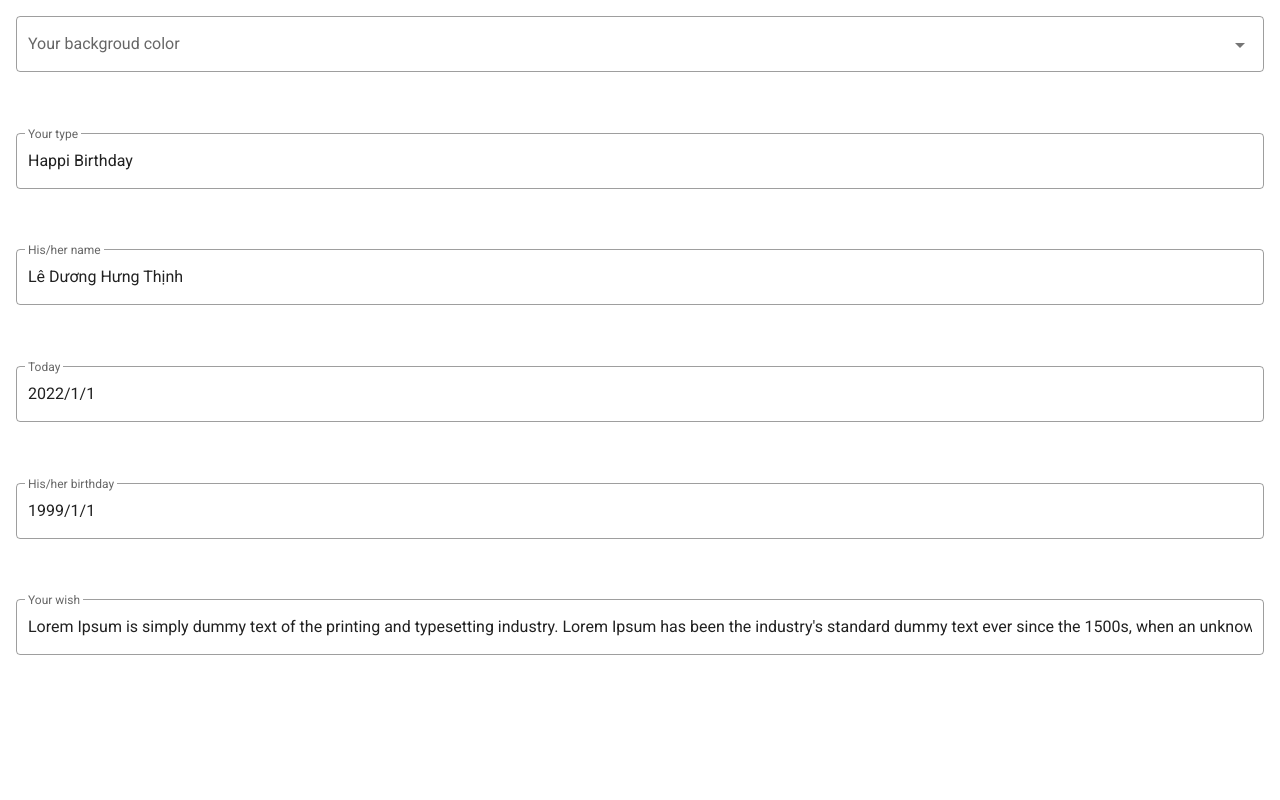
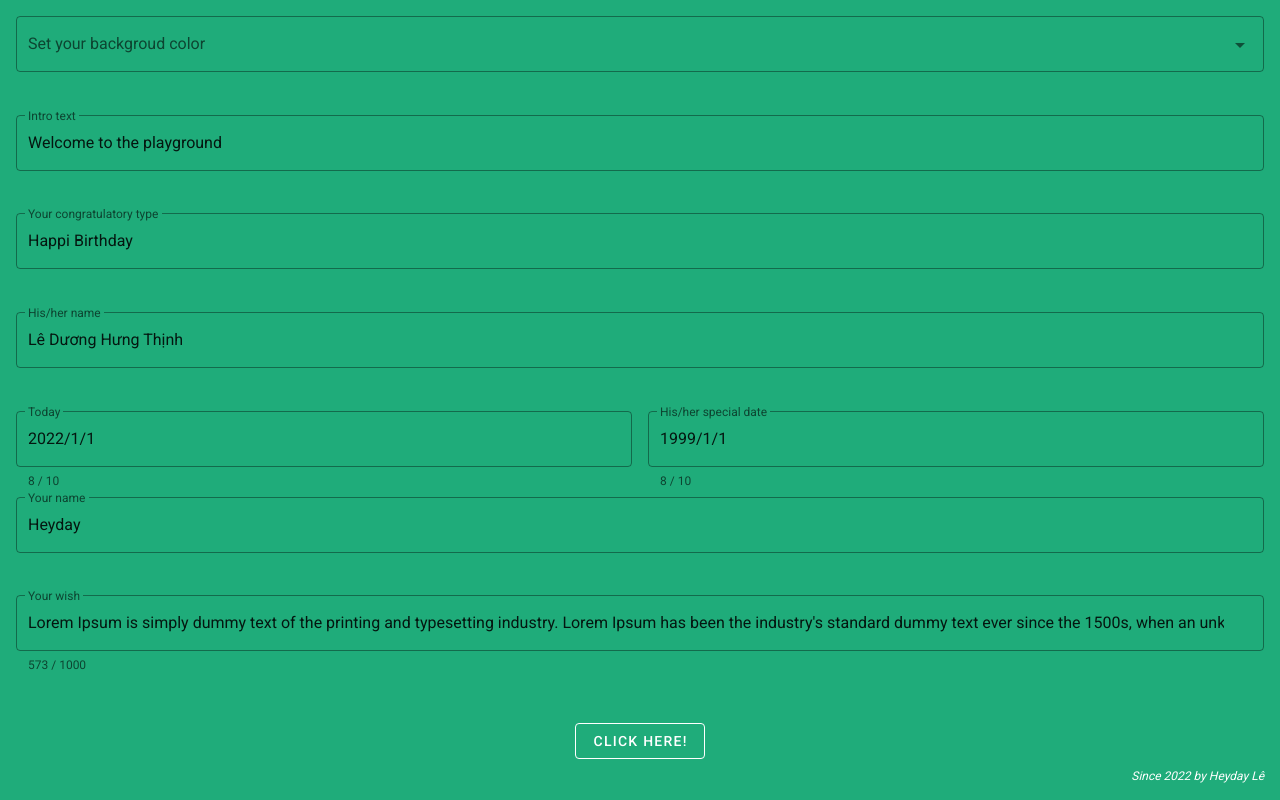
Before and after one commit to heydayle/Genegrate-greetting-card, a Vue app: page / in a window 1280 px wide. Built offline with nearby package versions, Linux system fonts and the light colour scheme.

Commit message:
Updated: config build, UI

```diff
--- a/package.json
+++ b/package.json
@@ -4,7 +4,7 @@
   "private": true,
   "scripts": {
     "serve": "vue-cli-service serve",
-    "build": "vue-cli-service build",
+    "build": "vue-cli-service build --port 8081",
     "lint": "vue-cli-service lint"
   },
   "dependencies": {
--- a/src/components/countdown/index.vue
+++ b/src/components/countdown/index.vue
@@ -1,20 +1,35 @@
 <template>
-  <div class="tw-text-5xl tw-font-light tw-text-white tw-text-center">
-    <div v-if="isComing" class="tw-duration-500 tw-animate-fadeInTop100">
-      To day <span class="tw-font-bold">{{ getDay + "/" + getMonth + "/" + getYear }}</span> is a special day!
+  <div
+    class="tw-text-2xl xl:tw-text-5xl tw-font-light tw-text-white tw-text-justify xl:tw-text-center"
+  >
+    <div
+      v-if="isComing"
+      class="tw-duration-500 tw-animate-fadeInTop100 tw-text-center"
+    >
+      Today
+      <span class="tw-font-bold">{{
+        getDay + "/" + getMonth + "/" + getYear
+      }}</span>
+      is a special day!
     </div>
-    <div v-if="isReady" class="tw-duration-500 tw-animate-fadeInTop100">
-      Let's count down together
+    <div
+      v-if="isReady"
+      class="tw-duration-500 tw-animate-fadeInTop100 tw-text-center"
+    >
+      {{ intro }}
+      <div>Let's countdown together</div>
     </div>
-    <div class="tw-h-24 tw-mb-6">
+    <div class="tw-h-18 xl:w-h-24 tw-mb-0 sm:tw-mb-6 tw-text-center">
       <div v-if="year === getYearBirtday" class="tw-animate-fadeInTop100">
-          <div class="tw-font-bold">{{type}}</div>
-        <div class="tw-font-light tw-mt-2">{{ name }}</div>
+        <div class="sm:tw-text-lg xl:tw-text-5xl tw-font-bold">{{ type }}</div>
+        <div class="sm:tw-text-lg xl:tw-text-5xl tw-font-light xl:tw-mt-2">
+          {{ name }}
+        </div>
       </div>
     </div>
     <div
       v-if="!isCountdown && !isComing && !isReady"
-      class="tw-duration-1000 tw-animate-fadeInTop100"
+      class="tw-duration-1000 tw-animate-fadeInTop100 tw-text-center"
     >
       <span class="tw-duration-300 tw-animate-fadeInTop100">{{ getDay }}</span
       >/
@@ -23,19 +38,25 @@
       <span class="tw-duration-500 tw-animate-bounceIn">{{ getYear }}</span>
     </div>
 
-    <div v-if="isCountdown">
-      <span>{{ day }}</span>/
-      <span>{{ month }}</span>/
+    <div v-if="isCountdown" class="tw-text-center">
+      <span>{{ day }}</span
+      >/ <span>{{ month }}</span
+      >/
       <span>{{ year }}</span>
     </div>
     <div class="tw-h-10 tw-mt-2">
       <div v-if="year === getYearBirtday" class="tw-animate-fadeInTop100">
         <div
           v-if="isWish"
-          class="tw-animate-fadeInTop100 tw-text-xl tw-font-semibold"
+          class="tw-animate-fadeInTop tw-text-xl tw-font-semibold"
         >
-          <div class="tw-font-light">"{{wish}}"</div>
-          <div>by <span class="tw-italic">{{credit}}</span></div>
+          <div class="wish-text tw-pr-2 tw-font-light tw-overflow-auto">
+            "{{ wish }}"
+          </div>
+          <div class="tw-mt-2 tw-text-right xl:tw-text-center">
+            by
+            <span class="tw-italic">{{ credit }}</span>
+          </div>
         </div>
       </div>
     </div>
@@ -60,6 +81,10 @@ export default {
     };
   },
   props: {
+    intro: {
+      type: String,
+      default: "",
+    },
     date: {
       type: String,
       default: "",
@@ -83,7 +108,7 @@ export default {
     type: {
       type: String,
       default: "",
-    }
+    },
   },
   computed: {
     getYear() {
@@ -108,7 +133,7 @@ export default {
   },
   methods: {
     clear() {
-        this.$emit('setClear')
+      this.$emit("setClear");
     },
     fetchDate() {
       this.isComing = true;
@@ -170,3 +195,9 @@ export default {
   },
 };
 </script>
+
+<style lang="scss">
+.wish-text {
+  max-height: 60vh;
+}
+</style>
--- a/src/enums/index.js
+++ b/src/enums/index.js
@@ -1,6 +1,8 @@
 export const backgrounds = [
-  { label: "Red", value: "tw-bg-red-300" },
-  { label: "Green", value: "tw-bg-green-300" },
-  { label: "Blue", value: "tw-bg-blue-300" },
-  { label: "Yellow", value: "tw-bg-yellow-300" },
+  { label: "Red", value: "#e53e3e" },
+  { label: "Pink", value: "#feb2b2" },
+  { label: "Green", value: "#1fAc7a" },
+  { label: "Blue", value: "#5CB8B2" },
+  { label: "Yellow", value: "#f0de6d" },
+  { label: "Steel", value: "#25698c" },
 ];
--- a/src/pages/home/index.vue
+++ b/src/pages/home/index.vue
@@ -1,39 +1,115 @@
 <template>
   <div
     id="main"
-    :class="!!backgroundValue.value ? backgroundValue.value.toString() : 'tw-bg-green-500'"
+    :style="{ background: backgroundValue.value.toString() }"
     class="tw-flex tw-flex-col tw-flex-1 tw-mx-auto tw-w-full tw-p-4"
   >
-    <template v-if="!isCoutdown">
+    <template v-if="!isReadyStart && !isCountdown">
       <v-select
         v-model="backgroundValue"
-        label="Your backgroud color"
+        color="white"
+        label="Set your backgroud color"
         :items="backgrounds"
         :item-value="backgroundValue.value"
         outlined
       >
-        <template #selection="{ item, }">
+        <template #selection="{ item }">
           <div>
-              <span :class="`tw-text-${item.value}`">{{ item.label }}</span>
+            <span>{{ item.label }}</span>
           </div>
         </template>
-        <template #item="{item, on, attrs}" >
-            <span v-bind="attrs" v-on="on">{{item.label}}</span>
+        <template #item="{ item, on, attrs }">
+          <div
+            class="tw-border tw-border-white tw-h-4 tw-w-4 tw-rounded-full tw-mr-2"
+            :style="{ background: item.value.toString() }"
+          />
+          <span v-bind="attrs" v-on="on">{{ item.label }}</span>
         </template>
-        <template #prepend-item="{item}">
-            <div class="tw-border tw-border-white tw-h-4 tw-w-4"
-            :class="`tw-bg-${item.value}`"/>
+        <template #prepend-item="{ item }">
+          <div
+            class="tw-border tw-border-white tw-h-4 tw-w-4"
+            :class="`tw-bg-${item.value}`"
+          />
         </template>
       </v-select>
-      <v-text-field v-model="type" color="white" outlined label="Your type" required></v-text-field>
-      <v-text-field v-model="name" color="white" outlined label="His/her name" required></v-text-field>
-      <v-text-field v-model="date" color="white" outlined label="Today" required></v-text-field>
-      <v-text-field v-model="birthday" color="white" outlined label="His/her birthday" required></v-text-field>
-      <v-text-field v-model="wish" color="white" outlined label="Your wish" required></v-text-field>
-      <ButtonStart @Event="start()" :disabled="!isValid"/>
+      <v-text-field
+        v-model="intro"
+        color="white"
+        height="2px"
+        outlined
+        clearable
+        label="Intro text"
+        required
+      ></v-text-field>
+      <v-text-field
+        v-model="type"
+        color="white"
+        outlined
+        clearable
+        label="Your congratulatory type"
+        required
+      ></v-text-field>
+      <v-text-field
+        v-model="name"
+        color="white"
+        outlined
+        clearable
+        label="His/her name"
+        required
+      ></v-text-field>
+      <div class="tw-flex tw-space-x-4">
+        <v-text-field
+          class="c-field"
+          v-model="date"
+          color="white"
+          outlined
+          clearable
+          counter
+          maxlength="10"
+          label="Today"
+          :rules="[rules.today]"
+          required
+        ></v-text-field>
+        <v-text-field
+          class="c-field"
+          v-model="birthday"
+          color="white"
+          outlined
+          clearable
+          counter
+          maxlength="10"
+          label="His/her special date"
+          :rules="[rules.special]"
+          required
+        ></v-text-field>
+      </div>
+      <v-text-field
+        v-model="credit"
+        color="white"
+        outlined
+        clearable
+        label="Your name"
+        required
+      ></v-text-field>
+      <v-text-field
+        class="c-field"
+        v-model="wish"
+        color="white"
+        rows="3"
+        row-height="25"
+        outlined
+        clearable
+        label="Your wish"
+        counter
+        maxlength="1000"
+        required
+      ></v-text-field>
+      <ButtonStart @Event="ready()" :disabled="!isValid" />
     </template>
+    <ButtonStart v-if="isReadyStart" @Event="start()" :text="'Start'" />
     <Countdown
-      v-else
+      v-if="!isReadyStart && isCountdown"
+      :intro="intro"
       :date="date"
       :type="type"
       :name="name"
@@ -42,14 +118,21 @@
       :birthday="birthday"
       @setClear="setClear()"
     />
-    <ButtonStart v-if="isBack" @Event="clear()" :text="'Back home'"/>
+    <div v-if="isBack" class="tw-mt-auto">
+      <ButtonStart @Event="clear()" :text="'Back home'" />
+    </div>
+    <div
+      class="tw-absolute tw-bottom-0 tw-right-0 tw-p-4 tw-text-xs tw-text-white tw-italic"
+    >
+      Since 2022 by Heyday Lê
+    </div>
   </div>
 </template>
 
 <script>
 import ButtonStart from "@/components/button-start";
 import Countdown from "@/components/countdown";
-import { backgrounds } from "@/enums"
+import { backgrounds } from "@/enums";
 export default {
   data() {
     return {
@@ -58,42 +141,104 @@ export default {
       name: "Lê Dương Hưng Thịnh",
       credit: "Heyday",
       wish: "Lorem Ipsum is simply dummy text of the printing and typesetting industry. Lorem Ipsum has been the industry's standard dummy text ever since the 1500s, when an unknown printer took a galley of type and scrambled it to make a type specimen book. It has survived not only five centuries, but also the leap into electronic typesetting, remaining essentially unchanged. It was popularised in the 1960s with the release of Letraset sheets containing Lorem Ipsum passages, and more recently with desktop publishing software like Aldus PageMaker including versions of Lorem Ipsum",
-      backgroundValue: { label: "defaul", value: "green-500" },
+      backgroundValue: { label: "defaul", value: "#1fAc7a" },
       type: "Happi Birthday",
-
+      intro: "Welcome to the playground",
 
       backgrounds,
 
-      isCoutdown: false,
+      isReadyStart: false,
+      isCountdown: false,
       isBack: false,
+
+      rules: {
+        wish: (len) => (v) =>
+          (!!v || "").length >= len ||
+          `Invalid character length, required ${len}`,
+        today: (v) =>
+          ((!!v || "") && this.dateFormat > this.birthdayFormat) ||
+          "this day must be bigger than the special date",
+        special: (v) =>
+          ((!!v || "") && this.dateFormat > this.birthdayFormat) ||
+          "this special date must be less than today",
+      },
     };
   },
   computed: {
+    dateFormat() {
+      let d = new Date(this.date);
+      return d.getFullYear();
+    },
+    birthdayFormat() {
+      let d = new Date(this.birthday);
+      return d.getFullYear();
+    },
     isValid() {
-          return !!this.type && !!this.date && !!this.birthday && !!this.name && !!this.credit && !!this.wish && !!this.backgroundValue;
-      }
+      return (
+        !!this.type &&
+        !!this.date &&
+        !!this.birthday &&
+        !!this.name &&
+        !!this.credit &&
+        !!this.wish &&
+        !!this.backgroundValue &&
+        this.birthdayFormat < this.dateFormat
+      );
+    },
   },
   components: {
     ButtonStart,
     Countdown,
   },
   methods: {
+    ready() {
+      this.isReadyStart = true;
+    },
     start() {
-      this.isCoutdown = true;
+      this.isReadyStart = false;
+      this.isCountdown = true;
     },
     setClear() {
       this.isBack = true;
     },
     clear() {
-      this.isCoutdown = false;
+      this.isCountdown = false;
       this.isBack = false;
-    }
+    },
   },
 };
 </script>
 
 <style lang="scss">
+::-webkit-scrollbar {
+  width: 5px;
+}
+::-webkit-scrollbar-track {
+  background: #b6b6b600;
+}
+::-webkit-scrollbar-thumb {
+  background: rgb(255, 255, 255);
+  border-radius: 5px;
+}
 #main {
   height: 100vh;
+  overflow: hidden;
+}
+.v-input__slot {
+  max-height: 14px;
+}
+.v-text-field__details {
+  display: none;
+}
+.c-field {
+  .v-text-field__details {
+    .v-messages {
+      display: none;
+    }
+    .v-counter {
+      margin-left: auto;
+    }
+    display: inline;
+  }
 }
 </style>
--- a/vue.config.js
+++ b/vue.config.js
@@ -1,4 +1,4 @@
 module.exports = {
-  publicPath: process.env.NODE_ENV === "production" ? "/happi-heyday/" : "/",
-  transpileDependencies: ["vuetify"],
+  publicPath: "./",
+  runtimeCompiler: true,
 };
```
Also changed, not shown: src/plugins/vuetify.js (+3 -4 lines), tailwind.config.js (+8 -0 lines). Lines whose indentation alone changed are shown as unchanged.
